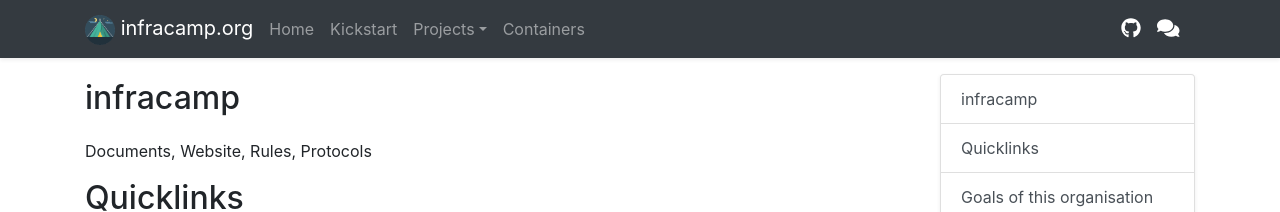
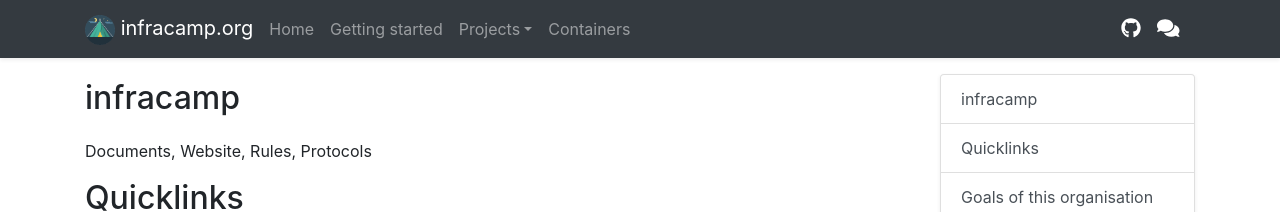
Before and after one commit to infracamp/infracamp, a Jekyll site: the page built from docs/index.md, in a window 1280 px wide. Shown: the top 212 px of the page. Built offline with Jekyll 4.4.1, drawn with Linux system fonts in a browser that asks for light colours; nearby versions of some CDN libraries.

```diff
--- a/docs/_layouts/default.html
+++ b/docs/_layouts/default.html
@@ -27,12 +27,12 @@
                         <a class="nav-link" href="/">Home</a>
                     </li>
                     <li class="nav-item">
-                        <a class="nav-link" href="/kickstart.html">Kickstart</a>
+                        <a class="nav-link" href="/kickstart.html">Getting started</a>
                     </li>
                     <li class="nav-item dropdown">
                         <a class="nav-link dropdown-toggle" id="dropdownMenuId1" href="#" role="button" data-toggle="dropdown" aria-haspopup="true" aria-expanded="false">Projects</a>
                         <div class="dropdown-menu" aria-labelledby="dropdownMenuId1">
-                            <a class="dropdown-item" href="/projects/kickstart/README.md">Kickstart</a>
+                            <a class="dropdown-item" href="/projects/kickstart/README.html">Kickstart</a>
 
                         </div>
                     </li>
```
